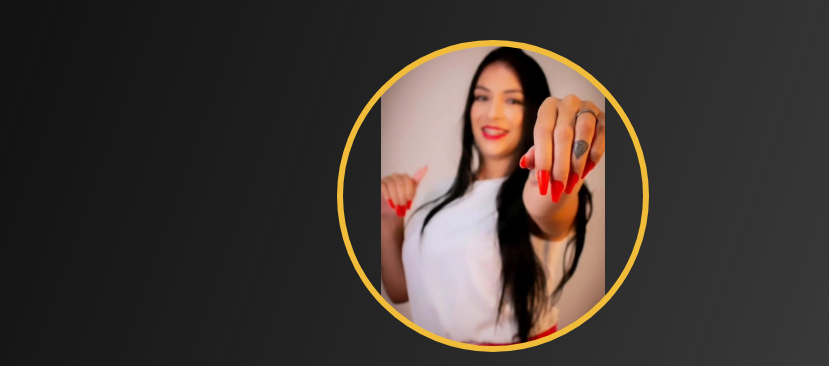
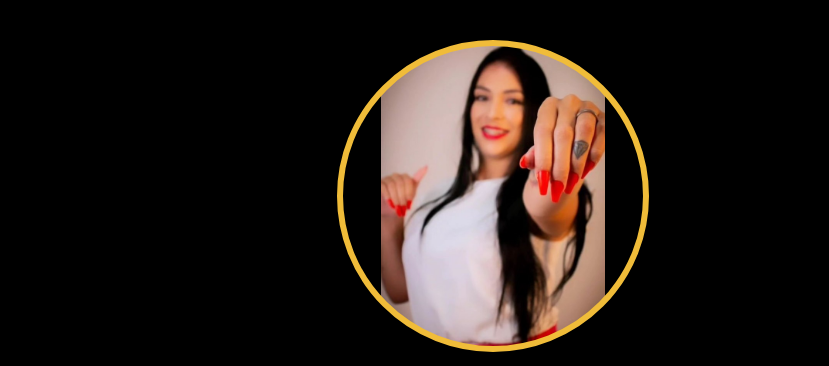
Before and after one commit to Jardiel-Santos/projeto-daiane, a plain HTML site: page index.html in a window 1280 px wide. Shown: the top 366 px of the page, without its empty margins (147-976 px from the left). Drawn offline with Linux system fonts and the light colour scheme.

Commit message:
mudando background

```diff
--- a/styles/style.scss
+++ b/styles/style.scss
@@ -26,7 +26,7 @@ header {
 
 
 body {
-    background: linear-gradient(109.6deg, rgba(0, 0, 0, 0.93) 11.2%, rgb(63, 61, 61) 78.9%);
+    background: black;
     height: 100vh;
     width: 100%;
 }
```
Also changed, not shown: styles/style.css, 1 other file.
